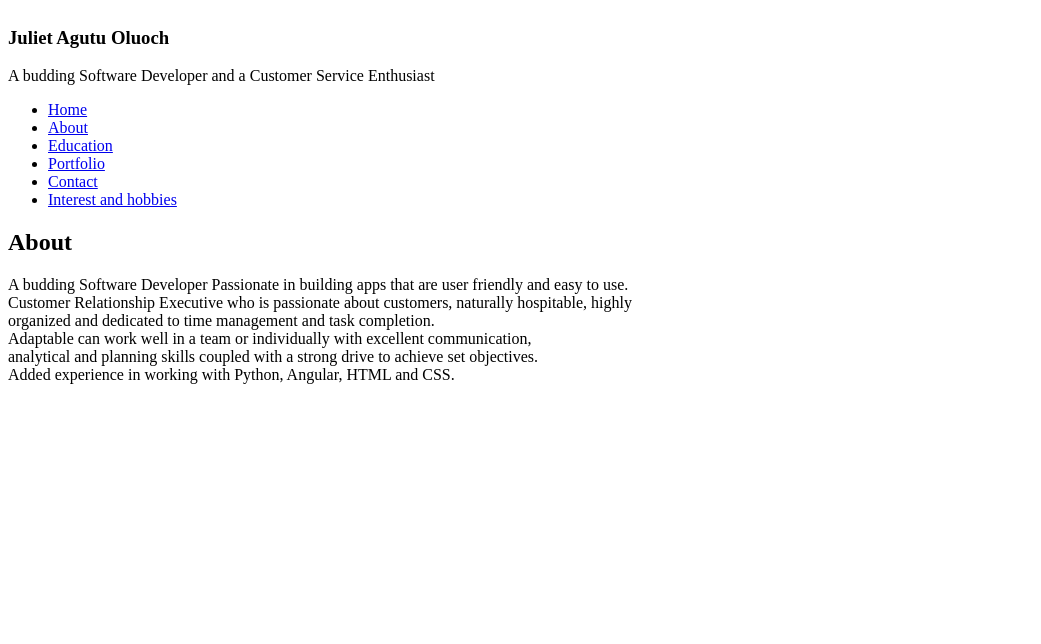
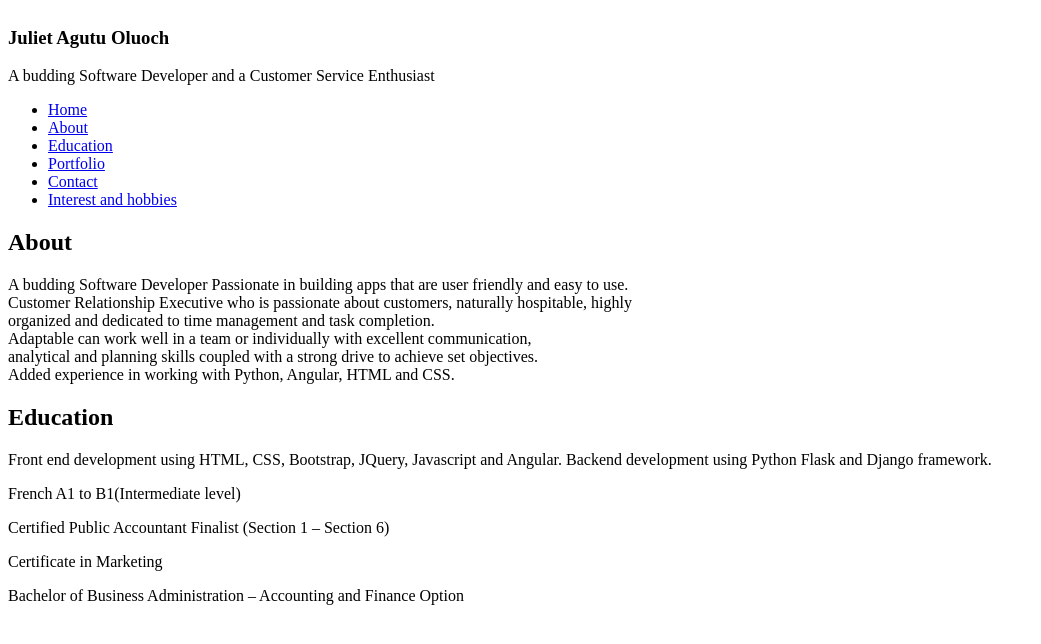
Before and after one commit to Juliet-Ol/portfolio-Juliet, a plain HTML site: page index.html in a window 1280 px wide. Shown: the whole page, without its empty margins (0-1041 px from the left). Drawn offline with Linux system fonts and the light colour scheme.

Commit message:
add education section

```diff
--- a/index.html
+++ b/index.html
@@ -40,3 +40,31 @@
     </p>
 
 </div>
+
+
+
+<div id="education">
+    <h2> Education </h2>
+
+<p>Front end development using HTML, CSS, Bootstrap, JQuery, Javascript and Angular.
+Backend development using Python Flask and Django framework.
+</p>
+
+
+French A1 to B1(Intermediate level)
+
+
+<p>
+    Certified Public Accountant Finalist (Section 1 – Section 6)
+</p>
+
+
+<p>
+    Certificate in Marketing
+</p>
+
+
+
+<p>
+    Bachelor of Business Administration – Accounting and Finance Option
+</p>
```
